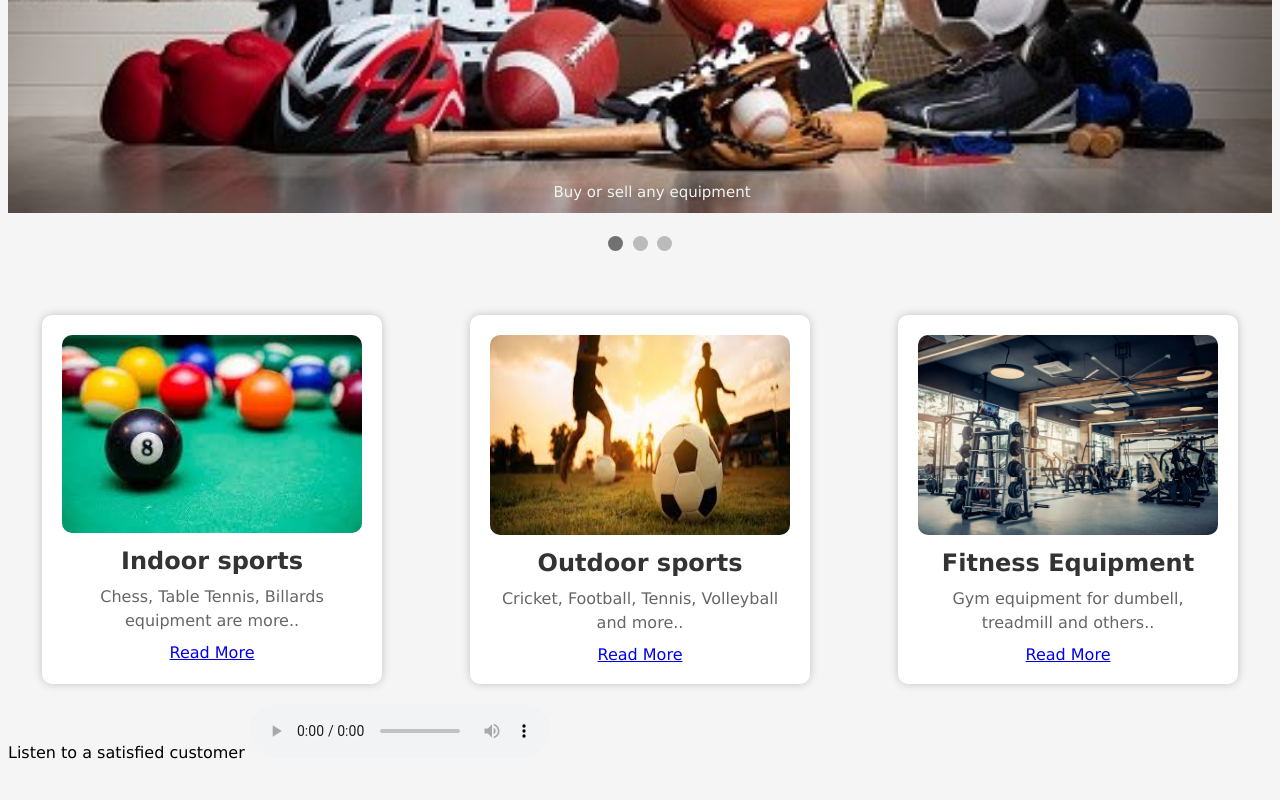
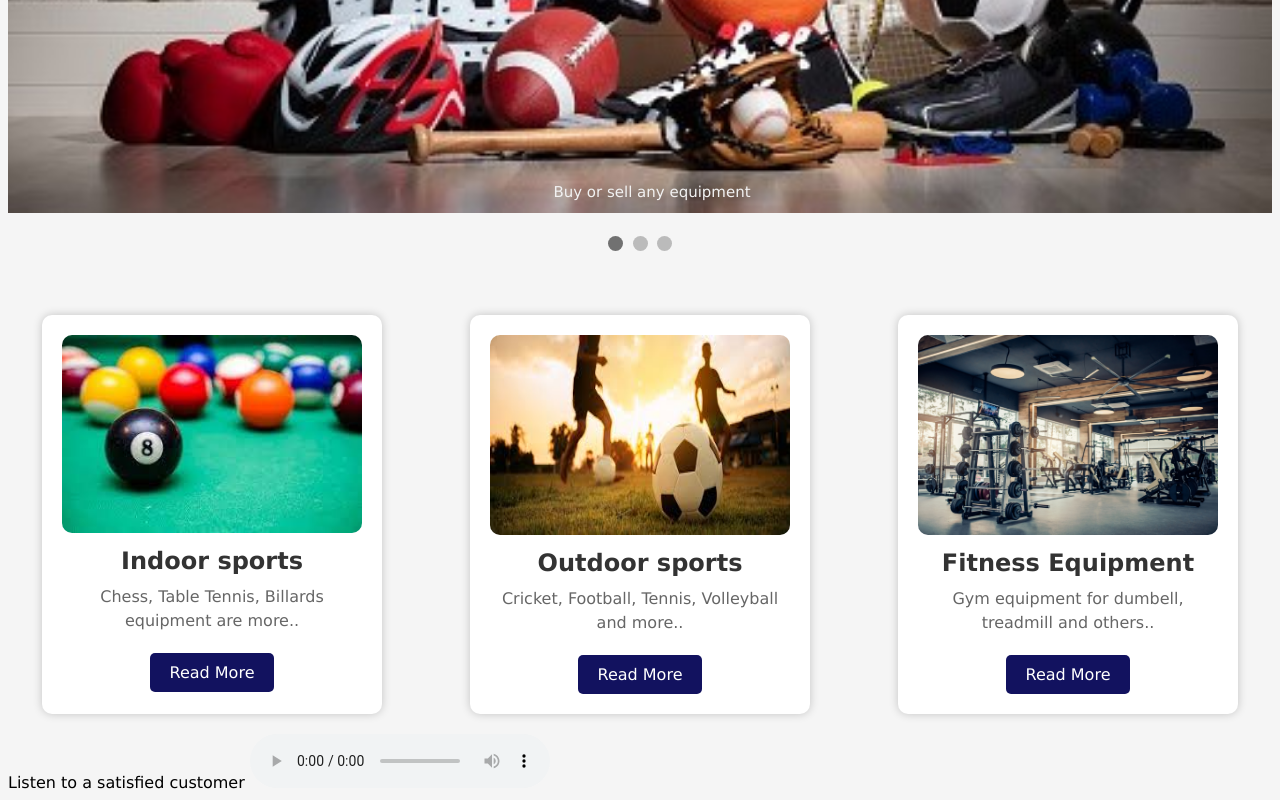
Before and after one commit to suprajasesh/Second-hand-sports-equipment-site, a plain HTML site: page index.html in a window 1280 px wide. Shown: the part 448-1248 px from the top of the page. Before the commit the page ends 1218 px from the top, so only its background shows below. Drawn offline with Linux system fonts and the light colour scheme.

Commit message:
Update card.css

```diff
--- a/card.css
+++ b/card.css
@@ -33,3 +33,17 @@
     line-height: 1.5;
     margin-bottom: 10px;
   }
+  .button {
+    display: inline-block;
+    background-color:  rgb(18, 18, 95) ;
+    color: #fff;
+    padding: 10px 20px;
+    border-radius: 5px;
+    text-decoration: none;
+    margin-top: 10px;
+    transition: background-color 0.3s ease;
+  }
+
+  .button:hover {
+    background-color: rgb(12, 12, 65) ;
+  }
```
